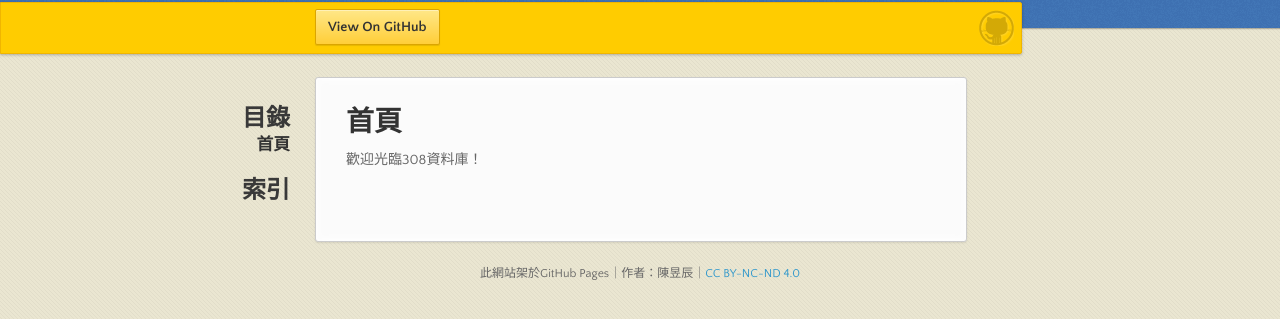
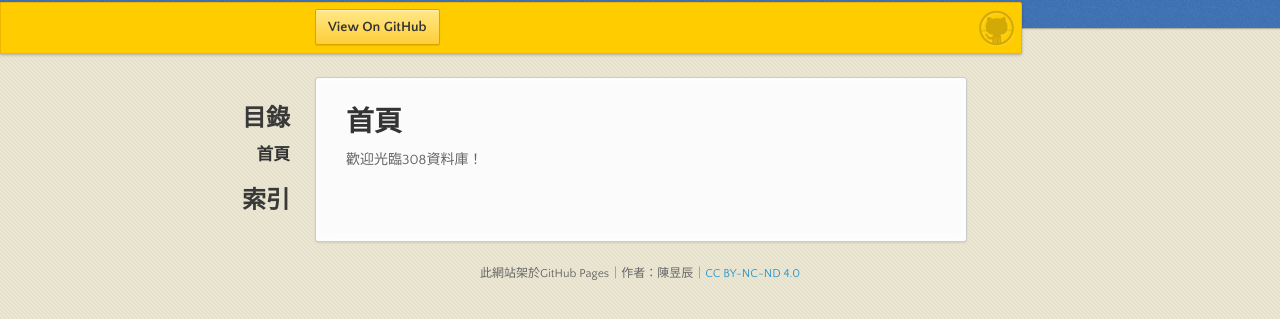
Before and after one commit to sunchen0813/tcswjh108-308, a Jekyll site: the page built from index.html, in a window 1280 px wide. Shown: the part 113-432 px from the top of the page. Built offline with Jekyll 4.4.1, drawn with Linux system fonts in a browser that asks for light colours.

```diff
--- a/_layouts/def.html
+++ b/_layouts/def.html
@@ -19,7 +19,7 @@
 
       <div class="wrapper">
         <nav>
-          <h2>目錄</2>
+          <h2>目錄</h2>
           <ul id="section"></ul>
           <h2>索引</h2>
           {% include links.html %}
```
